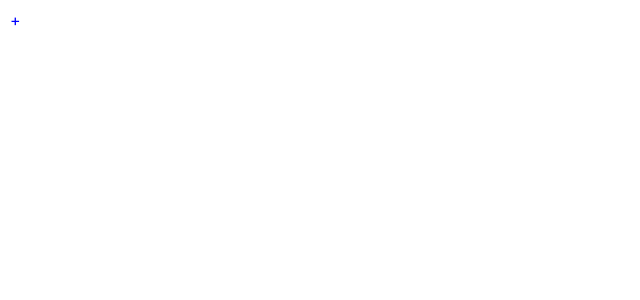
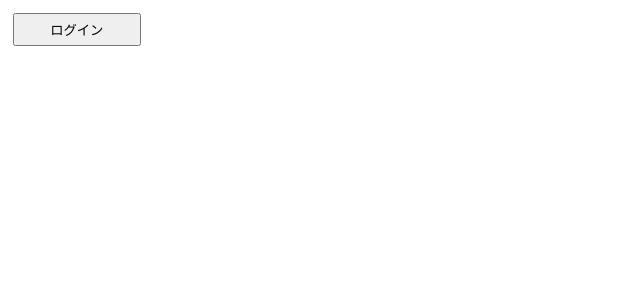
Before and after one commit to Ryo-ta090972/react_memo_app, a React (Create React App) app: page / in a window 1280 px wide. Shown: the top 300 px of the page, without its empty margins (0-640 px from the left). Built offline with nearby package versions, Linux system fonts and the light colour scheme.

Commit message:
ログイン状況に応じて使用できるコマンドを制御

```diff
--- a/src/App.js
+++ b/src/App.js
@@ -1,7 +1,9 @@
 import React, { useState } from "react";
 import MemoTable from "./MemoTable.js";
 import MemoDetail from "./MemoDetail.js";
+import Header from "./Header.js";
 import "./App.css";
+import { IsLoginProvider } from "./isLogin.js";
 
 function App() {
   const [memos, setMemos] = useState(fetchSavedMemos());
@@ -69,6 +71,8 @@ function App() {
   }
 
   return (
+    <IsLoginProvider>
+      <Header />
       <div className="app">
         <div>
           <MemoTable
@@ -89,6 +93,7 @@ function App() {
           )}
         </div>
       </div>
+    </IsLoginProvider>
   );
 }
 
--- a/src/MemoDetail.js
+++ b/src/MemoDetail.js
@@ -1,14 +1,19 @@
 import React from "react";
+import { useIsLogin } from "./isLogin";
 import "./MemoDetail.css";
 
 export default function MemoDetail({ content, onChange, onSave, onDelete }) {
+  const { isLogin } = useIsLogin();
+
   return (
     <>
       <textarea value={content} onChange={(e) => onChange(e.target.value)} />
-      <div>
-        <button onClick={() => onSave()}>編集</button>
-        <button onClick={() => onDelete()}>削除</button>
-      </div>
+      {isLogin && (
+        <div>
+          <button onClick={() => onSave()}>編集</button>
+          <button onClick={() => onDelete()}>削除</button>
+        </div>
+      )}
     </>
   );
 }
--- a/src/MemoTable.js
+++ b/src/MemoTable.js
@@ -1,7 +1,10 @@
 import React from "react";
+import { useIsLogin } from "./isLogin";
 import "./MemoTable.css";
 
 export default function MemoTable({ memos, selectedId, onSelect, onCreate }) {
+  const { isLogin } = useIsLogin();
+
   function extractFirstRow(content) {
     const indexOfFirstRow = content.indexOf("\n");
 
@@ -30,6 +33,7 @@ export default function MemoTable({ memos, selectedId, onSelect, onCreate }) {
     );
   });
 
+  isLogin &&
     list.push(
       <span
         className="create-new-memo"
```
Lines whose indentation alone changed are shown as unchanged.
